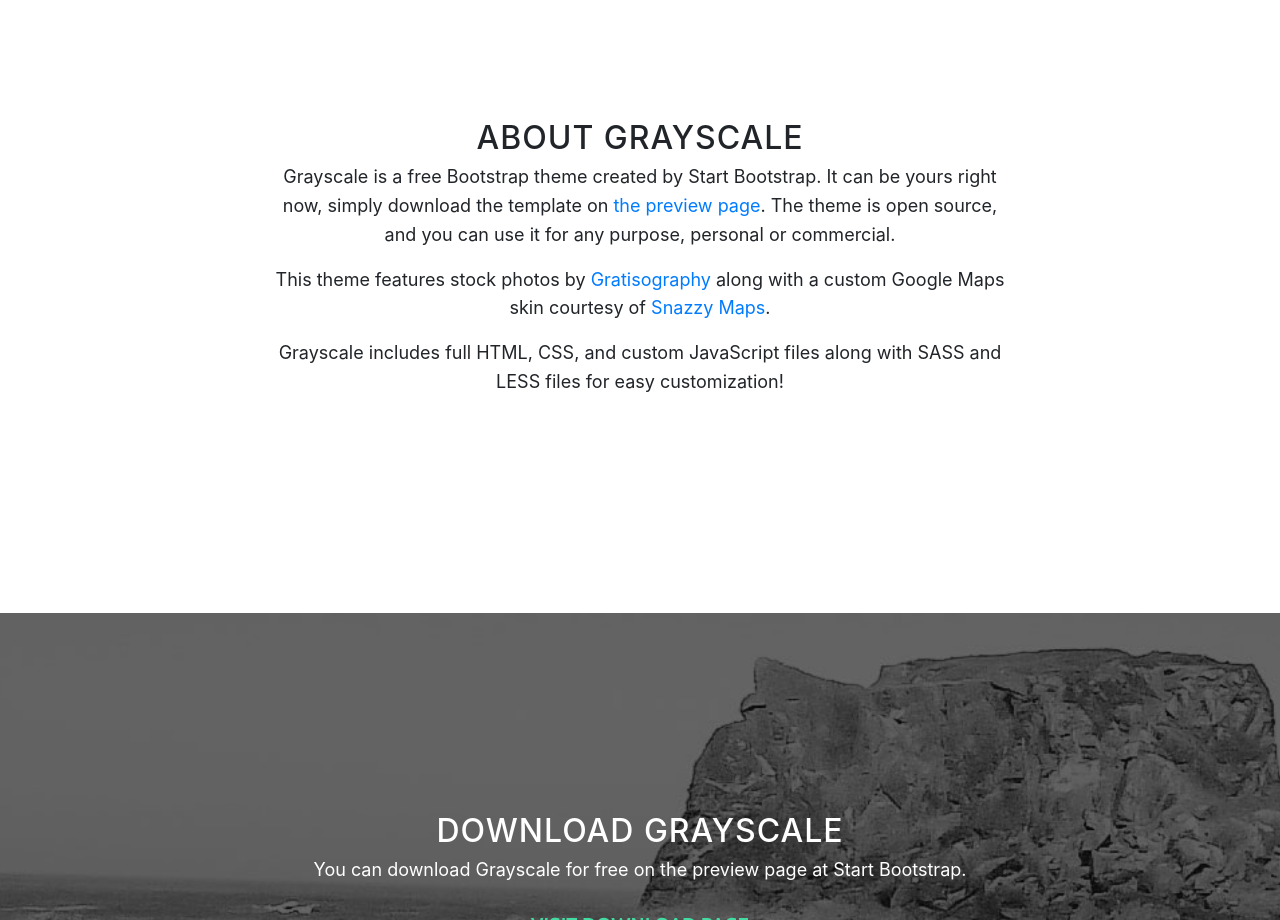
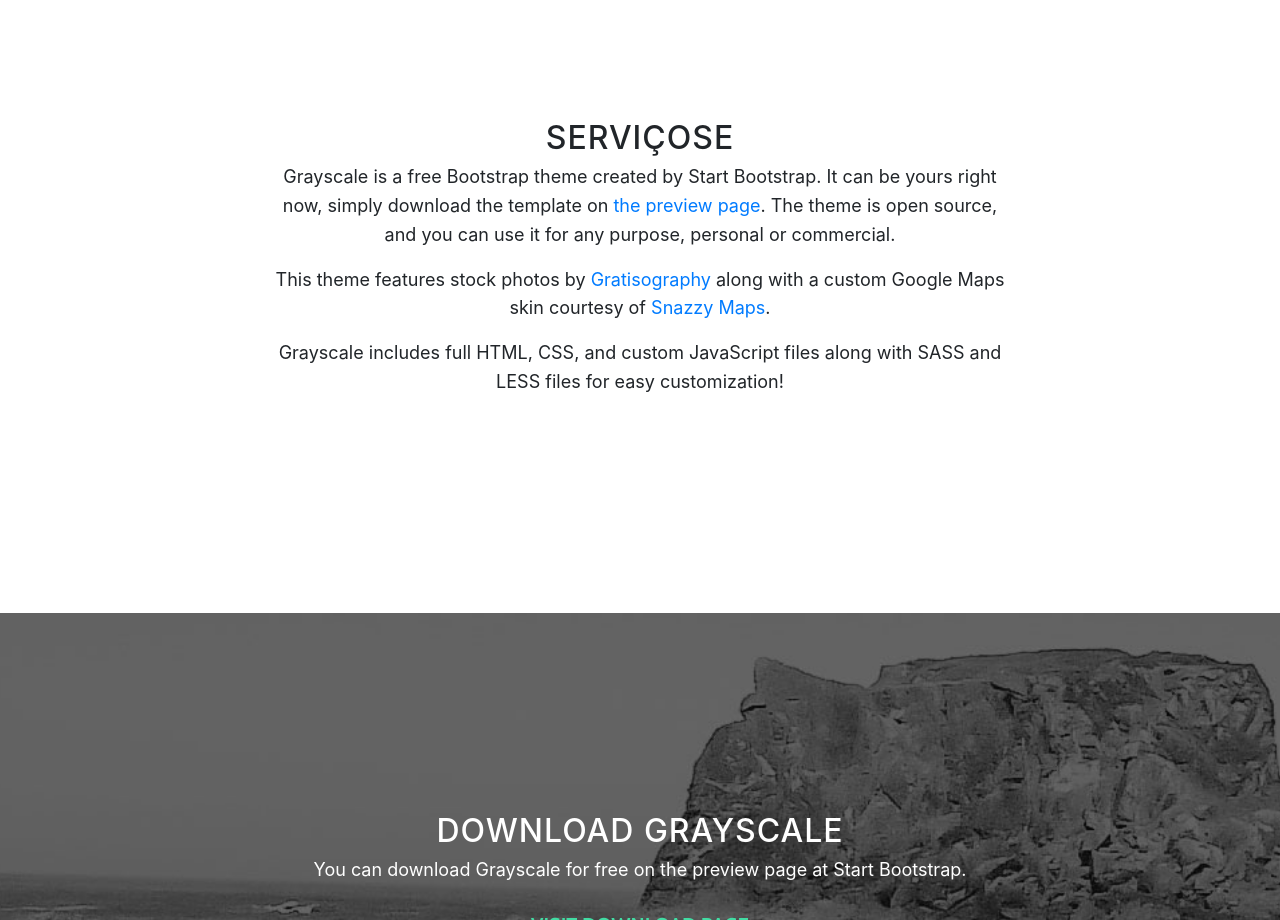
Before and after one commit to Juliopr/Juliopr.github.io, a website with bundled scripts: page index.html in a window 1280 px wide. Shown: the part 880-1800 px from the top of the page. Built offline with nearby package versions, Linux system fonts and the light colour scheme.

Commit message:
Update index.html

```diff
--- a/index.html
+++ b/index.html
@@ -69,7 +69,7 @@
         <div class="container">
             <div class="row">
                 <div class="col-lg-8 mx-auto">
-                    <h2>About Grayscale</h2>
+                    <h2>Serviçose</h2>
                     <p>Grayscale is a free Bootstrap theme created by Start Bootstrap. It can be yours right now, simply download the template on <a href="http://startbootstrap.com/template-overviews/grayscale/">the preview page</a>. The theme is open source, and you can use it for any purpose, personal or commercial.</p>
                     <p>This theme features stock photos by <a href="http://gratisography.com/">Gratisography</a> along with a custom Google Maps skin courtesy of <a href="http://snazzymaps.com/">Snazzy Maps</a>.</p>
                     <p>Grayscale includes full HTML, CSS, and custom JavaScript files along with SASS and LESS files for easy customization!</p>
```
